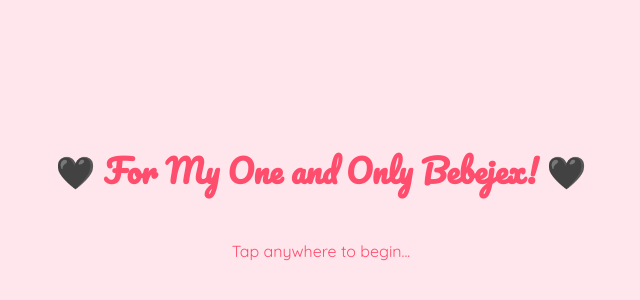
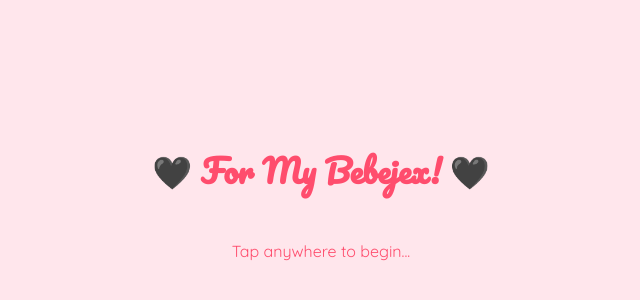
Before and after one commit to rjmcgunablog/girlfriend_appreciation, a plain HTML site: page index.html in a window 1280 px wide. Shown: the part 204-504 px from the top of the page, without its empty margins (319-959 px from the left). Drawn offline with Linux system fonts and the light colour scheme.

Commit message:
Update index.html

```diff
--- a/index.html
+++ b/index.html
@@ -77,7 +77,7 @@
 <body>
   <!-- Intro screen -->
   <div id="intro-screen" style="position: fixed; top:0; left:0; width:100%; height:100%; background:#ffe6ec; color:#ff4d6d; display:flex; flex-direction:column; align-items:center; justify-content:center; font-family:'Pacifico', cursive; z-index:9999;">
-    <h2 style="font-size:2rem;">🖤 For My One and Only Bebejex! 🖤</h2>
+    <h2 style="font-size:2rem;">🖤 For My Bebejex! 🖤</h2>
     <p style="font-family:'Quicksand'; font-size:1rem; text-align:center;">Tap anywhere to begin...</p>
   </div>
 
```
